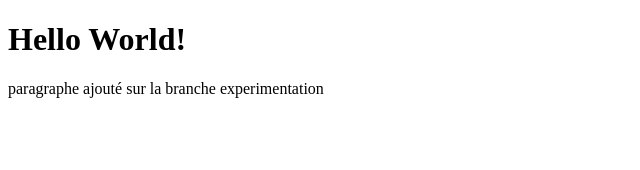
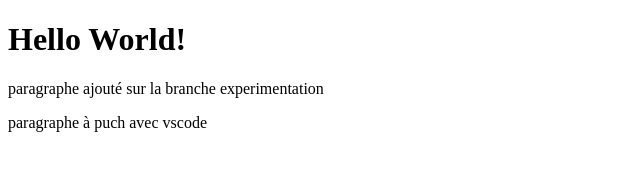
Before and after one commit to YOUCEFSAIBI/GIT_cours, a plain HTML site: page index.html in a window 1280 px wide. Shown: the whole page, without its empty margins (0-640 px from the left). Drawn offline with Linux system fonts and the light colour scheme.

Commit message:
ajout d'un 2mme Para

```diff
--- a/index.html
+++ b/index.html
@@ -9,5 +9,6 @@
 <body>
     <h1>Hello World!</h1>
     <p> paragraphe ajouté sur la branche experimentation</p>
+    <p>paragraphe à puch avec vscode</p>
 </body>
 </html>
```
